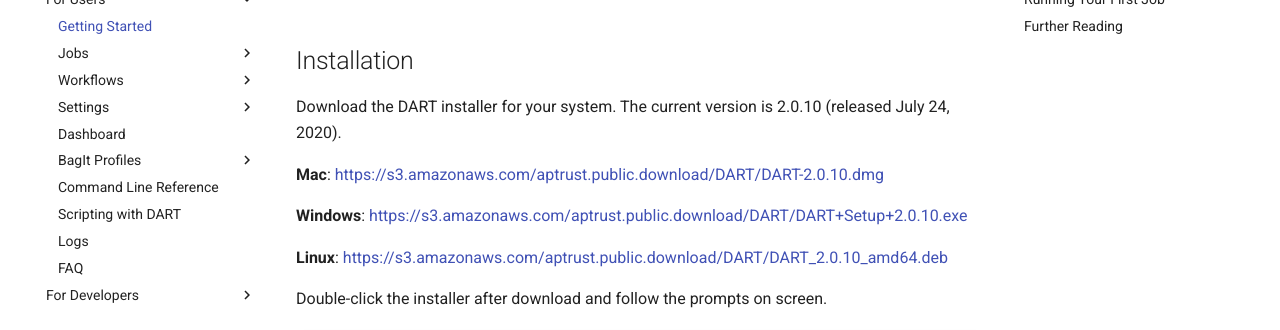
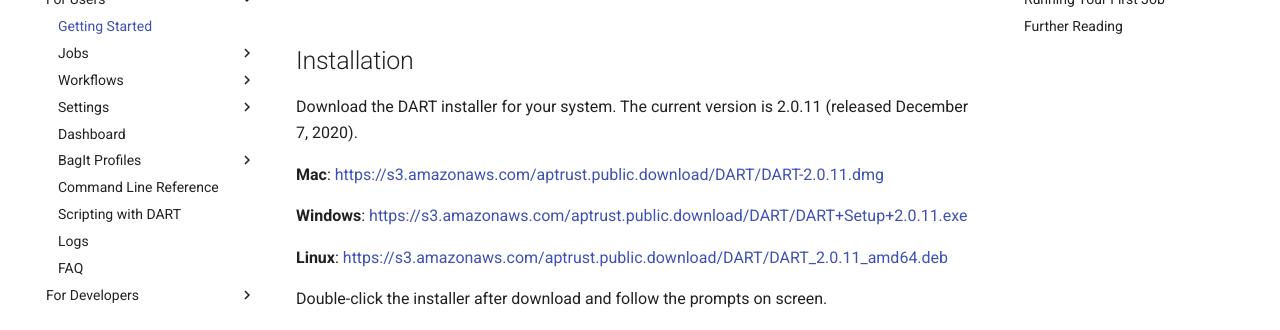
Before and after one commit to APTrust/dart-docs, an MkDocs documentation site: the page built from docs/users/getting_started.md, in a window 1280 px wide and 900 px high, scrolled down 711 px, cut to the strip 163-493 px from the top of the window. Built offline with MkDocs 1.6.1 and Material for MkDocs 9.7.7, drawn with Linux system fonts in a browser that asks for light colours; comment, search, counter and statistics services are not loaded.

Commit message:
Bumped version to 2.0.11

```diff
--- a/docs/users/getting_started.md
+++ b/docs/users/getting_started.md
@@ -8,13 +8,13 @@
 
 ## Installation
 
-Download the DART installer for your system. The current version is 2.0.10 (released July 24, 2020).
+Download the DART installer for your system. The current version is 2.0.11 (released December 7, 2020).
 
-__Mac__: [https://s3.amazonaws.com/aptrust.public.download/DART/DART-2.0.10.dmg](https://s3.amazonaws.com/aptrust.public.download/DART/DART-2.0.10.dmg)
+__Mac__: [https://s3.amazonaws.com/aptrust.public.download/DART/DART-2.0.11.dmg](https://s3.amazonaws.com/aptrust.public.download/DART/DART-2.0.11.dmg)
 
-__Windows__: [https://s3.amazonaws.com/aptrust.public.download/DART/DART+Setup+2.0.10.exe](https://s3.amazonaws.com/aptrust.public.download/DART/DART+Setup+2.0.10.exe)
+__Windows__: [https://s3.amazonaws.com/aptrust.public.download/DART/DART+Setup+2.0.11.exe](https://s3.amazonaws.com/aptrust.public.download/DART/DART+Setup+2.0.11.exe)
 
-__Linux__: [https://s3.amazonaws.com/aptrust.public.download/DART/DART_2.0.10_amd64.deb](https://s3.amazonaws.com/aptrust.public.download/DART/DART_2.0.10_amd64.deb)
+__Linux__: [https://s3.amazonaws.com/aptrust.public.download/DART/DART_2.0.11_amd64.deb](https://s3.amazonaws.com/aptrust.public.download/DART/DART_2.0.11_amd64.deb)
 
 Double-click the installer after download and follow the prompts on screen.
 
```
